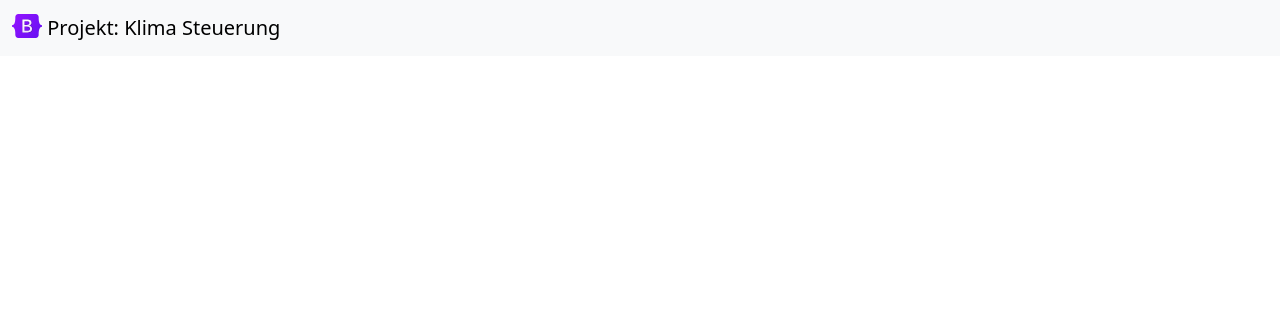
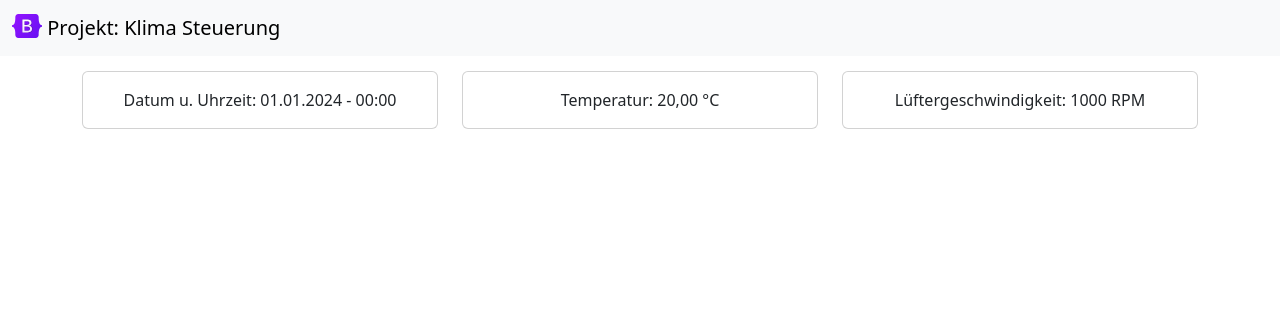
Before and after one commit to MogliDerZauberKoenig/bsefi2326_klima_projekt, a Flask app: page / in a window 1280 px wide. Shown: the top 316 px of the page. Run offline with Flask 3, Linux system fonts and the light colour scheme; some libraries are stand-ins or nearby versions.

Commit message:
Update index.html
Grobes Dashboard Design!

```diff
--- a/templates/index.html
+++ b/templates/index.html
@@ -15,6 +15,33 @@
                 </a>
             </div>
         </nav>
+
+        <div class="container text-center" style="padding-top: 15px;">
+            <div class="row">
+                <div class="col">
+                    <div class="card">
+                        <div class="card-body">
+                            Datum u. Uhrzeit: 01.01.2024 - 00:00
+                        </div>
+                    </div>
+                </div>
+                <div class="col">
+                    <div class="card">
+                        <div class="card-body">
+                            Temperatur: 20,00 °C
+                        </div>
+                    </div>
+                </div>
+                <div class="col">
+                    <div class="card">
+                        <div class="card-body">
+                            Lüftergeschwindigkeit: 1000 RPM
+                        </div>
+                    </div>
+                </div>
+            </div>
+        </div>
+
         <script src="{{ url_for('static', filename='js/bootstrap.bundle.min.js') }}"></script>
     </body>
 </html>
```
